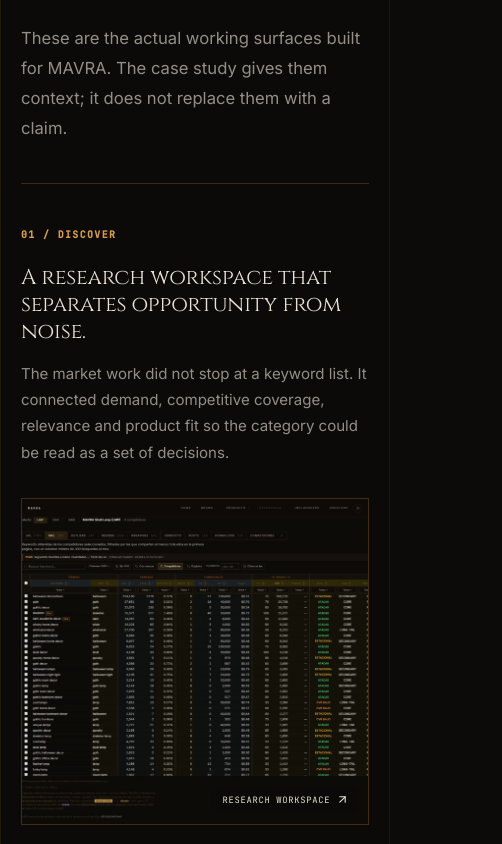
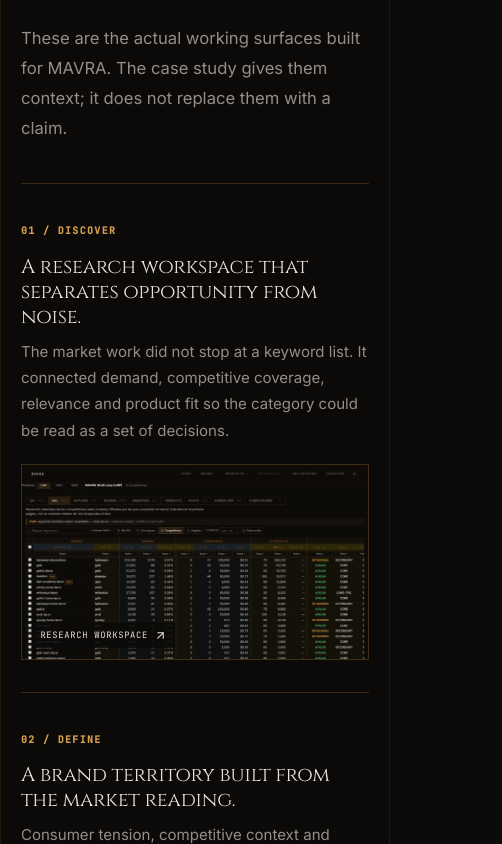
Before and after one commit to frankaarias/mavra-public, a React (Vite) app: page / in a window 390 px wide. Shown: the part 1156-2000 px from the top of the page, 502 px wide, since content can reach past the window. Built offline with nearby package versions, Linux system fonts and the light colour scheme; a web font is replaced by a local one.

Commit message:
Improve case-study navigation and compact evidence previews

```diff
--- a/src/case-study-evidence.css
+++ b/src/case-study-evidence.css
@@ -68,3 +68,36 @@
   .global-nav .nav-links { gap: 1rem; }
   .global-nav .nav-links a { font-size: 0.58rem; }
 }
+
+
+/* Case-study discovery layer: compact proof first, depth on click. */
+.case-featured-work {
+  display: grid;
+  grid-template-columns: repeat(2, minmax(0, 1fr));
+  column-gap: clamp(1.5rem, 4vw, 4rem);
+}
+.case-work-item {
+  display: flex;
+  flex-direction: column;
+  gap: 1.25rem;
+  padding: clamp(2rem, 4vw, 3.5rem) 0;
+}
+.case-work-copy { max-width: 38rem; }
+.case-work-images { order: -1; grid-template-columns: repeat(2, minmax(0, 1fr)); gap: 0.65rem; }
+.case-work-images.single { grid-template-columns: 1fr; }
+.case-work-images a,
+.case-work-images.single a { min-height: 156px; aspect-ratio: 16 / 9; }
+.case-work-images img { min-height: 100%; }
+.case-work-images em { left: 0.65rem; right: auto; bottom: 0.65rem; }
+.case-work-copy h3 { font-size: clamp(1.25rem, 1.9vw, 1.72rem); margin: 0.75rem 0 0.6rem; }
+.case-work-copy p { margin: 0; }
+@media (max-width: 900px) {
+  .case-featured-work { grid-template-columns: 1fr; }
+  .case-work-item { display: grid; grid-template-columns: minmax(190px, .75fr) minmax(0, 1.25fr); align-items: start; }
+  .case-work-images { order: initial; }
+}
+@media (max-width: 640px) {
+  .case-work-item { display: flex; }
+  .case-work-images a,
+  .case-work-images.single a { min-height: 170px; }
+}
--- a/src/components/Navbar.jsx
+++ b/src/components/Navbar.jsx
@@ -5,57 +5,34 @@ import { NavLink } from 'react-router-dom'
 const { identity } = brand
 
 function SunIcon() {
-  return (
-    <svg viewBox="0 0 24 24" fill="none" stroke="currentColor" strokeWidth="1.6" strokeLinecap="round" strokeLinejoin="round" aria-hidden="true">
-      <circle cx="12" cy="12" r="4" />
-      <path d="M12 2v2M12 20v2M4.9 4.9l1.4 1.4M17.7 17.7l1.4 1.4M2 12h2M20 12h2M4.9 19.1l1.4-1.4M17.7 6.3l1.4-1.4" />
-    </svg>
-  )
+  return <svg viewBox="0 0 24 24" fill="none" stroke="currentColor" strokeWidth="1.6" strokeLinecap="round" strokeLinejoin="round" aria-hidden="true"><circle cx="12" cy="12" r="4" /><path d="M12 2v2M12 20v2M4.9 4.9l1.4 1.4M17.7 17.7l1.4 1.4M2 12h2M20 12h2M4.9 19.1l1.4-1.4M17.7 6.3l1.4-1.4" /></svg>
 }
-
 function MoonIcon() {
-  return (
-    <svg viewBox="0 0 24 24" fill="none" stroke="currentColor" strokeWidth="1.6" strokeLinecap="round" strokeLinejoin="round" aria-hidden="true">
-      <path d="M21 12.8A9 9 0 1 1 11.2 3a7 7 0 0 0 9.8 9.8z" />
-    </svg>
-  )
+  return <svg viewBox="0 0 24 24" fill="none" stroke="currentColor" strokeWidth="1.6" strokeLinecap="round" strokeLinejoin="round" aria-hidden="true"><path d="M21 12.8A9 9 0 1 1 11.2 3a7 7 0 0 0 9.8 9.8z" /></svg>
 }
-
 function getInitialTheme() {
   if (typeof document === 'undefined') return 'dark'
   return document.documentElement.dataset.theme || (typeof localStorage !== 'undefined' && localStorage.getItem('mavra-theme')) || 'dark'
 }
-
 export default function Navbar() {
   const [mobileOpen, setMobileOpen] = useState(false)
   const [theme, setTheme] = useState(getInitialTheme)
   const close = () => setMobileOpen(false)
-
   function toggleTheme() {
     const next = theme === 'light' ? 'dark' : 'light'
-    setTheme(next)
-    document.documentElement.dataset.theme = next
+    setTheme(next); document.documentElement.dataset.theme = next
     try { localStorage.setItem('mavra-theme', next) } catch {}
   }
-
-  return (
-    <nav className="global-nav">
+  return <nav className="global-nav">
     <NavLink to="/" className="nav-brand" onClick={close}>{identity.name}</NavLink>
     <div className="nav-right">
       <div className={`nav-links${mobileOpen ? ' open' : ''}`}>
         <NavLink to="/" end onClick={close}>Case Study</NavLink>
-          <a href="/#evidence" onClick={close}>Evidence</a>
-          <a href="/#system" onClick={close}>System Map</a>
         <NavLink to="/brand" onClick={close}>Brand OS</NavLink>
         <a href="/#contact" onClick={close}>Contact</a>
       </div>
-        <button className="theme-toggle" onClick={toggleTheme} aria-label="Cambiar tema" title={theme === 'light' ? 'Modo oscuro' : 'Modo claro'}>
-          {theme === 'light' ? <MoonIcon /> : <SunIcon />}
-        </button>
-        <button className={`nav-toggle${mobileOpen ? ' open' : ''}`} onClick={() => setMobileOpen(open => !open)} aria-label="Menú">
-          <span /><span /><span />
-        </button>
+      <button className="theme-toggle" onClick={toggleTheme} aria-label="Cambiar tema" title={theme === 'light' ? 'Modo oscuro' : 'Modo claro'}>{theme === 'light' ? <MoonIcon /> : <SunIcon />}</button>
+      <button className={`nav-toggle${mobileOpen ? ' open' : ''}`} onClick={() => setMobileOpen(open => !open)} aria-label="Menú"><span /><span /><span /></button>
     </div>
   </nav>
-  )
 }
--- a/src/pages/Briefing.jsx
+++ b/src/pages/Briefing.jsx
@@ -48,7 +48,7 @@ export default function Briefing() {
   }
 
   return (
-    <main style={styles.page}>
+    <main id="briefing-top" style={styles.page}>
       <nav aria-label="Creative direction sections" style={{ position: 'sticky', top: '60px', zIndex: 30, display: 'flex', gap: '20px', overflowX: 'auto', padding: '12px 0', background: C.background, borderBottom: `1px solid ${C.border}` }}>
         {SECTIONS.map((id) => (
           <button key={id} type="button" onClick={() => goTo(id)} style={{ flex: '0 0 auto', padding: '4px 0', color: active === id ? C.copper : C.muted, background: 'none', border: 0, borderBottom: active === id ? `1px solid ${C.copper}` : '1px solid transparent', cursor: 'pointer', fontFamily: 'var(--font-sans)', fontSize: '0.64rem', letterSpacing: '0.14em', textTransform: 'uppercase' }}>
--- a/src/pages/CaseStudy.jsx
+++ b/src/pages/CaseStudy.jsx
@@ -143,7 +143,7 @@ const FEATURED_WORK = {
     {
       number: '03', chapter: 'Design', title: 'Creative direction made operational across every surface.',
       body: 'The visual system is documented as production-ready thinking: a product world, scene logic, image order and visual constraints that can move from a brief into retail execution.',
-      images: [['/shots/briefing.jpg', 'Creative direction', '/briefing'], ['/shots/scenography.jpg', 'Scenography system', '/scenography']],
+      images: [['/shots/briefing.jpg', 'Creative direction', '/briefing#briefing-top'], ['/shots/scenography.jpg', 'Scenography system', '/scenography#scenography-top']],
     },
     {
       number: '04', chapter: 'Merchandise', title: 'Amazon retail treated as an authored product experience.',
@@ -175,7 +175,7 @@ const FEATURED_WORK = {
     {
       number: '03', chapter: 'Diseñar', title: 'Dirección creativa operacionalizada en cada superficie.',
       body: 'El sistema visual se documenta como pensamiento listo para producción: mundo de producto, lógica de escena, orden de imagen y restricciones que pasan de brief a ejecución retail.',
-      images: [['/shots/briefing.jpg', 'Dirección creativa', '/briefing'], ['/shots/scenography.jpg', 'Sistema de escenografía', '/scenography']],
+      images: [['/shots/briefing.jpg', 'Dirección creativa', '/briefing#briefing-top'], ['/shots/scenography.jpg', 'Sistema de escenografía', '/scenography#scenography-top']],
     },
     {
       number: '04', chapter: 'Comercializar', title: 'Amazon retail tratado como una experiencia de producto con autoría.',
--- a/src/pages/Escenografia.jsx
+++ b/src/pages/Escenografia.jsx
@@ -9,7 +9,7 @@ export default function Escenografia() {
 
   return (
     <>
-      <div className="page-header">
+      <div id="scenography-top" className="page-header">
         <h1 style={{ fontSize: 'clamp(1.8rem,4vw,2.8rem)', color: 'var(--fg)', marginBottom: '0.25rem' }}>
           Guía de Escenografía
         </h1>
```
Lines whose indentation alone changed are shown as unchanged.
